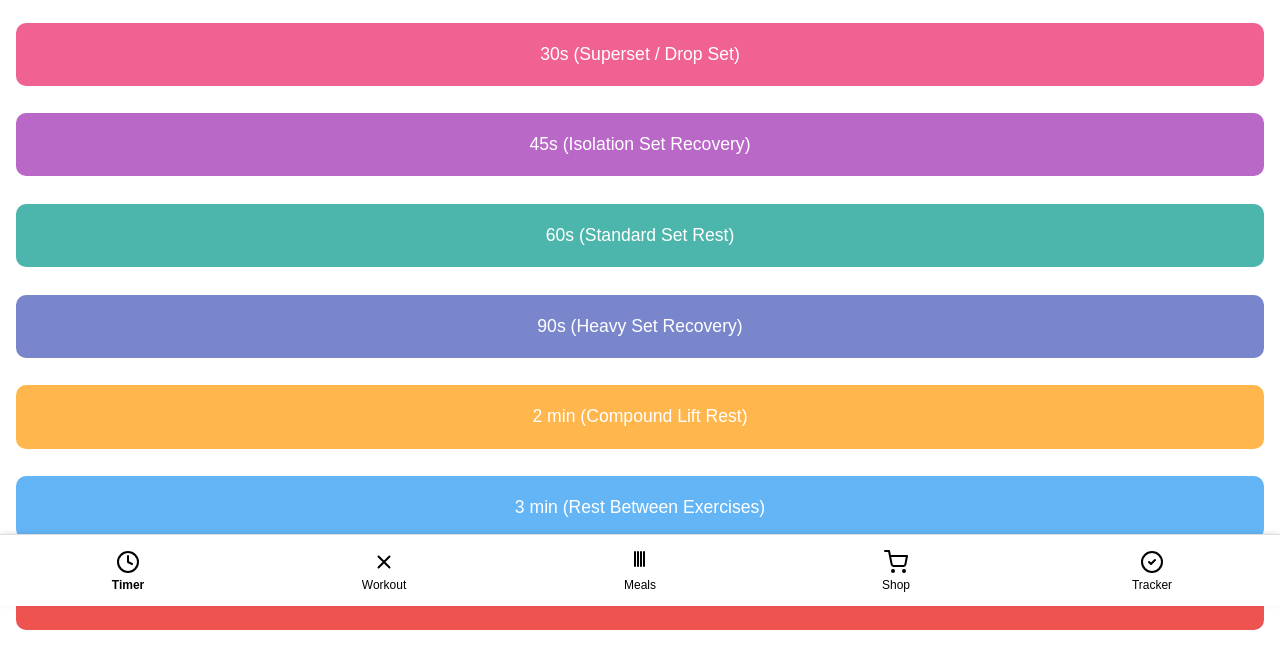
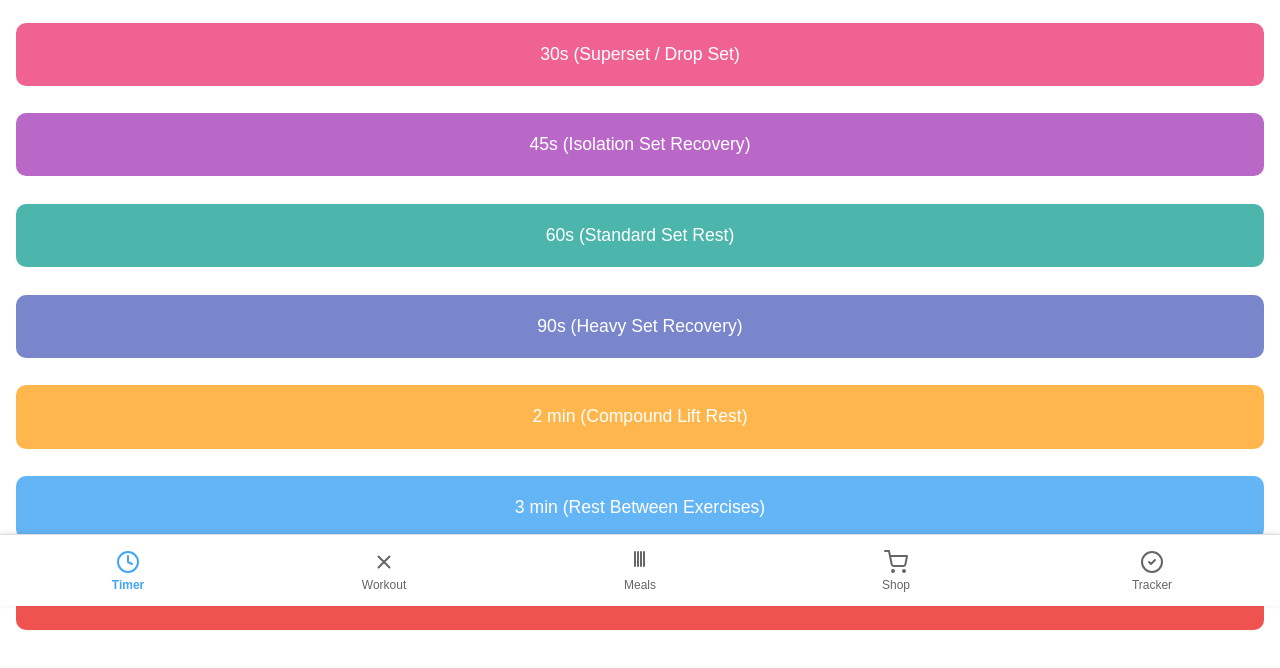
Before and after one commit to Edward-Price/rest-timer, a plain HTML site: page index.html in a window 1280 px wide. Shown: the part 194-862 px from the top of the page. Drawn offline with nearby package versions, Linux system fonts and the light colour scheme.

Commit message:
Update index.html

```diff
--- a/index.html
+++ b/index.html
@@ -130,6 +130,20 @@
       font-weight: bold;
     }
   </style>
+
+<style>
+  .tab-button {
+    color: #666;
+    font-weight: normal;
+  }
+  .tab-button.active {
+    color: #42a5f5;
+    font-weight: bold;
+    border-top: 2px solid #42a5f5;
+    background-color: #f0f8ff;
+  }
+</style>
+
 </head>
 <body>
   <header style='padding-top: calc(env(safe-area-inset-top) + 10px);'>Workout Rest Timer + Plans</header>
```
